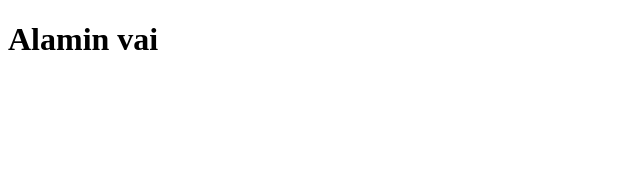
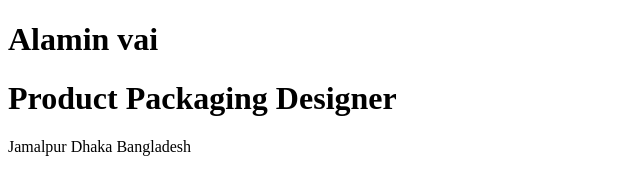
Before and after one commit to productlabel/practice, a plain HTML site: page practice/index.html in a window 1280 px wide. Shown: the whole page, without its empty margins (0-640 px from the left). Drawn offline with Linux system fonts and the light colour scheme.

Commit message:
ptag added

```diff
--- a/practice/index.html
+++ b/practice/index.html
@@ -7,5 +7,9 @@
 </head>
 <body>
     <h1> Alamin vai</h1>
+    <h1> Product Packaging Designer</h1>
+    <p> Jamalpur Dhaka Bangladesh
+
+    </p>
 </body>
 </html>
```
